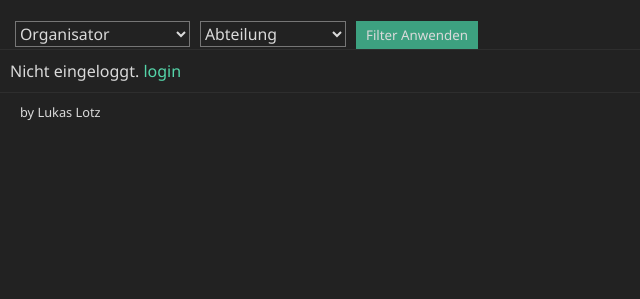
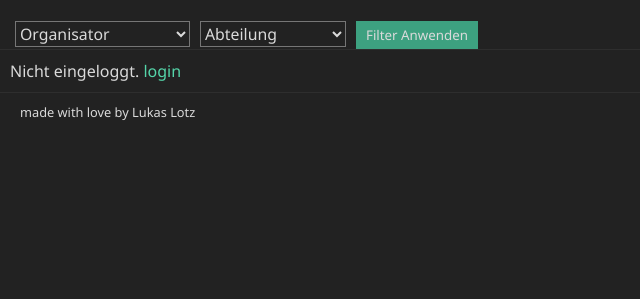
Before and after one commit to llotz/Dienstplan, a PHP site: page / in a window 1280 px wide. Shown: the part 148-447 px from the top of the page, without its empty margins (0-640 px from the left). Run offline with PHP 8.4, Linux system fonts and the light colour scheme; data comes from the database, SQL or seed files in the repository; data that the repository does not hold is empty.

Commit message:
adding love

```diff
--- a/src/views/footer.php
+++ b/src/views/footer.php
@@ -1,3 +1,3 @@
 <div class="footer">
-    by <?=$website_author?>
+    made with love by <?=$website_author?>
 </div>
```
